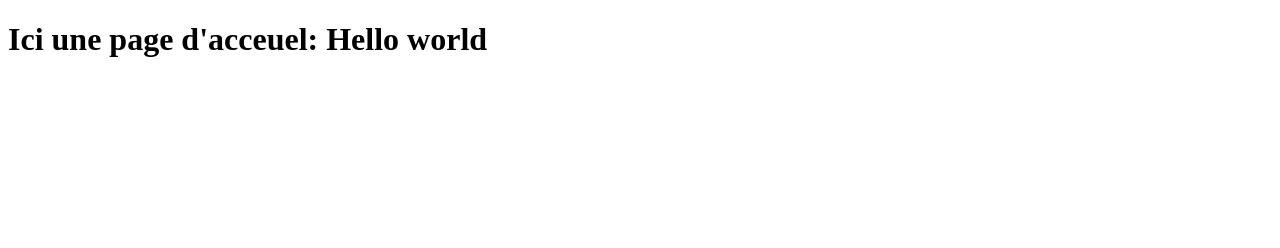
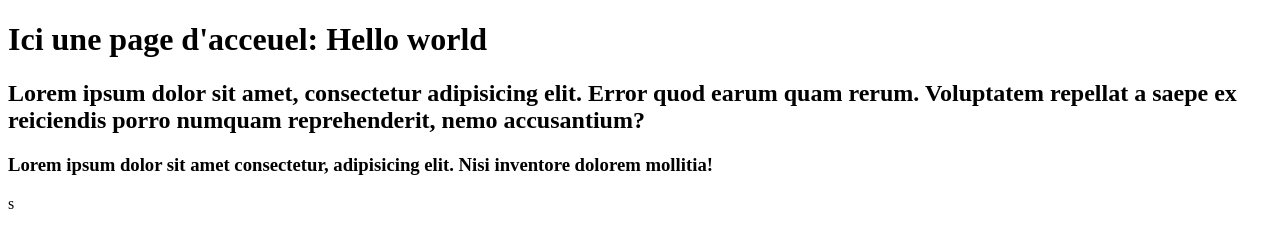
Before and after one commit to gr3g01ry/training-GitHub, a plain HTML site: page index.html in a window 1280 px wide. Drawn offline with Linux system fonts and the light colour scheme.

Commit message:
ajout h2 et h3

```diff
--- a/index.html
+++ b/index.html
@@ -7,5 +7,7 @@
 </head>
 <body>
     <h1>Ici une page d'acceuel: Hello world</h1>
+    <h2>Lorem ipsum dolor sit amet, consectetur adipisicing elit. Error quod earum quam rerum. Voluptatem repellat a saepe ex reiciendis porro numquam reprehenderit, nemo accusantium?</h2>
+    <h3>Lorem ipsum dolor sit amet consectetur, adipisicing elit. Nisi inventore dolorem mollitia!</h3>
 </body>
-</html>
+</html>s
```
